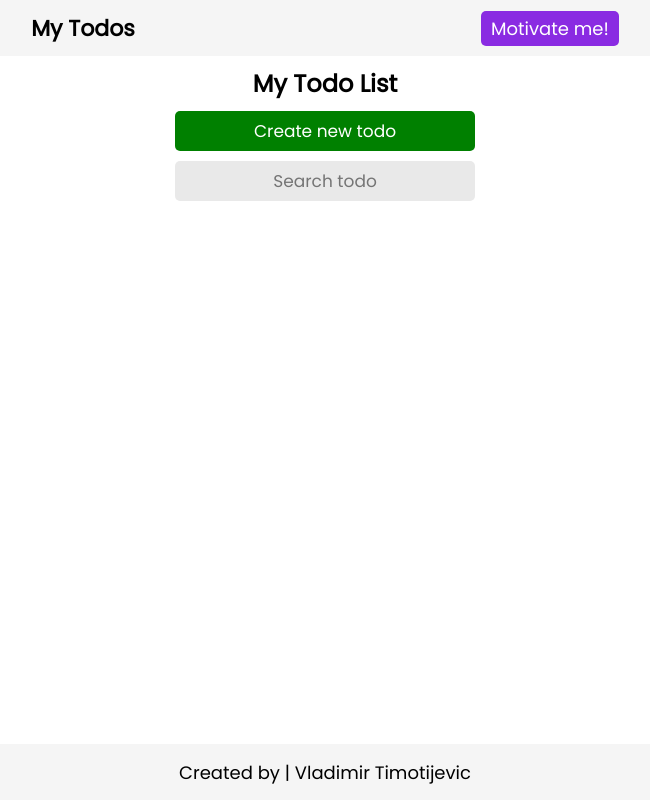
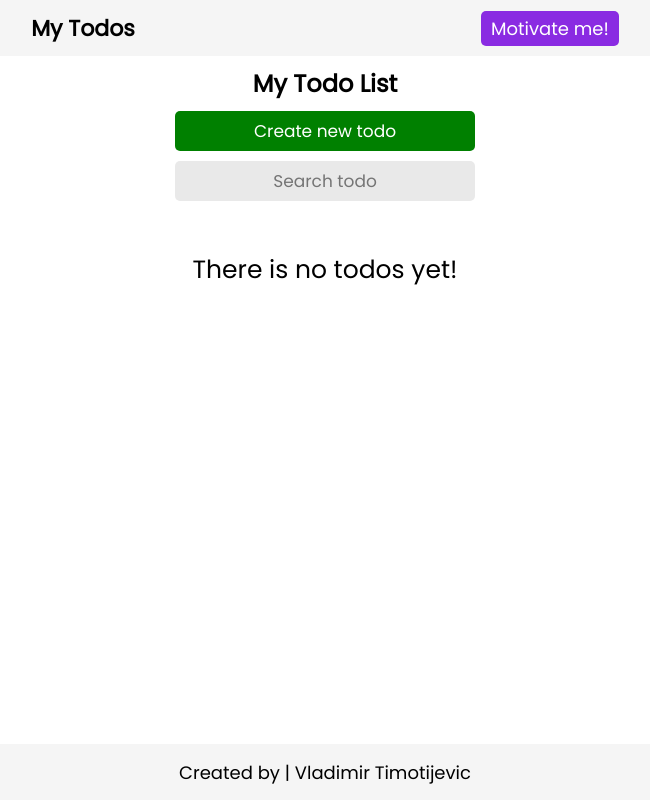
Before and after one commit to TimotijevicVlada/Todo_React_TypeScript-CRUD-, a React (Create React App) app: page / in a window 1280 px wide. Shown: the whole page, without its empty margins (315-965 px from the left). Built offline with nearby package versions, Linux system fonts and the light colour scheme.

Commit message:
Solving issue with Update and "Loading" state API

```diff
--- a/src/components/Details.tsx
+++ b/src/components/Details.tsx
@@ -27,7 +27,7 @@ const Details = ({ detailsItem, setDetailsVisible }: DetailsProps) => {
                     <p>{detailsItem[0].description}</p>
                 </div>
                 <div className='details_date'>
-                    <p>{detailsItem[0].date}</p>
+                    <p>{new Date(detailsItem[0].date).toDateString()}</p>
                 </div>
             </div>
         </div>
--- a/src/components/MotivationalMessage.tsx
+++ b/src/components/MotivationalMessage.tsx
@@ -11,6 +11,7 @@ const MotivationalMessage = () => {
 
     //For some reason this state doesn't accept when I put  "<MotivateProps | null>"
     const [motivateMsg, setMotivateMsg] = useState<MessagesProps[]>([]);
+    const [isLoading, setIsLoading] = useState(true);
 
     //Function that get motivational message from API
     const getMotivate = async () => {
@@ -18,6 +19,7 @@ const MotivationalMessage = () => {
             const response = await axios.get("https://run.mocky.io/v3/dee319cd-aa8b-4e30-b86e-3743237fca55");
             //console.log(response.data.motivational_quotes);
             setMotivateMsg(response.data.motivational_quotes);
+            setIsLoading(false);
         } catch (error) {
             console.log(error);
         }
@@ -32,7 +34,7 @@ const MotivationalMessage = () => {
             <div className="title">
                 <h2>Motivational messages</h2>
             </div>
-            <Messages motivateMsg={motivateMsg}/>
+            {isLoading ? <h2 className='loading'>Loading...</h2> : <Messages motivateMsg={motivateMsg} />}
         </div>
     )
 }
--- a/src/components/Todos.tsx
+++ b/src/components/Todos.tsx
@@ -1,4 +1,4 @@
-import { useState } from 'react';
+import { useState, useCallback, useEffect } from 'react';
 import Todo from './Todo';
 import CreateTodo from './CreateTodo';
 import UpdateTodo from './UpdateTodo';
@@ -27,6 +27,29 @@ const Todos = () => {
         }, 500)
     }
 
+    // //Function that get todos from the local storage
+    // const getLocalTodos = () => {
+    //     if (localStorage.getItem("MyTodos") === null) {
+    //         localStorage.setItem("MyTodos", JSON.stringify([]));
+    //     } else {
+    //         const myTodos = JSON.parse(localStorage.getItem("MyTodos"));
+    //         setTodos(myTodos);
+    //     }
+    // };
+
+    // useEffect(() => {
+    //     getLocalTodos();
+    // }, []);
+
+    // //Function that save todos to local storage
+    // const saveLocaleTodos = useCallback(() => {
+    //     localStorage.setItem("MyTodos", JSON.stringify(todos));
+    // }, [todos]);
+
+    // useEffect(() => {
+    //     saveLocaleTodos();
+    // }, [saveLocaleTodos]);
+
     return (
         <div className='todos_wrapper'>
             <h2>My Todo List</h2>
@@ -34,10 +57,11 @@ const Todos = () => {
                 <button onClick={() => setCreateFormVisible(true)}>Create new todo</button>
             </div>
             <div className='search_todos'>
-                <input  onChange={(e) => handleSearch(e)} type="text" placeholder='Search todo' />
+                <input onChange={(e) => handleSearch(e)} type="text" placeholder='Search todo' />
             </div>
+            {todos.length < 1 ? <div className='no_todos'>There is no todos yet!</div> :
             <Todo todos={searchedTodos} setTodos={setTodos} setItemForUpdate={setItemForUpdate} setUpdateFormVisible={setUpdateFormVisible} />
-
+            }
             {crateFormVisible && <CreateTodo todos={todos} setTodos={setTodos} setCreateFormVisible={setCreateFormVisible} />}
 
             {updateFormVisible && <UpdateTodo itemForUpdate={itemForUpdate} todos={todos} setTodos={setTodos} setUpdateFormVisible={setUpdateFormVisible} />}
--- a/src/components/UpdateTodo.tsx
+++ b/src/components/UpdateTodo.tsx
@@ -36,7 +36,7 @@ const UpdateTodo = ({ itemForUpdate, todos, setTodos, setUpdateFormVisible }: Up
                 item.id === itemForUpdate[0].id ? {
                     ...item,
                     title: values.title,
-                    desc: values.description,
+                    description: values.description,
                     date: values.date,
                 } : item);
                 setTodos(updatedTodos);
--- a/src/style/App.css
+++ b/src/style/App.css
@@ -338,6 +338,12 @@
   outline: none;
 }
 
+.App .todos_wrapper .no_todos {
+  text-align: center;
+  padding: 40px 0px;
+  font-size: 25px;
+}
+
 .App .todos_wrapper .create_wrapper,
 .App .todos_wrapper .update_wrapper {
   position: fixed;
@@ -474,6 +480,11 @@
   padding: 10px;
 }
 
+.App .motivate .loading {
+  text-align: center;
+  padding: 30px 0px;
+}
+
 .App .motivate .messages {
   display: -webkit-box;
   display: -ms-flexbox;
--- a/src/style/App.scss
+++ b/src/style/App.scss
@@ -229,6 +229,11 @@
         }
       }
     }
+    .no_todos {
+      text-align: center;
+      padding: 40px 0px;
+      font-size: 25px;
+    }
     .create_wrapper,
     .update_wrapper {
       position: fixed;
@@ -306,6 +311,10 @@
       text-align: center;
       padding: 10px;
     }
+    .loading {
+      text-align: center;
+      padding: 30px 0px;
+    }
     .messages {
       display: flex;
       flex-direction: column;
```
Also changed, not shown: 1 other file (tests, documents, lock files or other folders).
